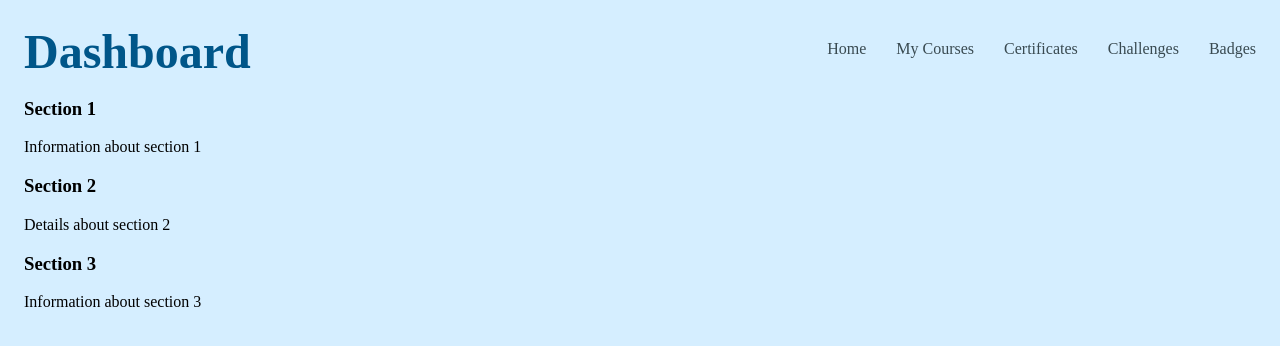
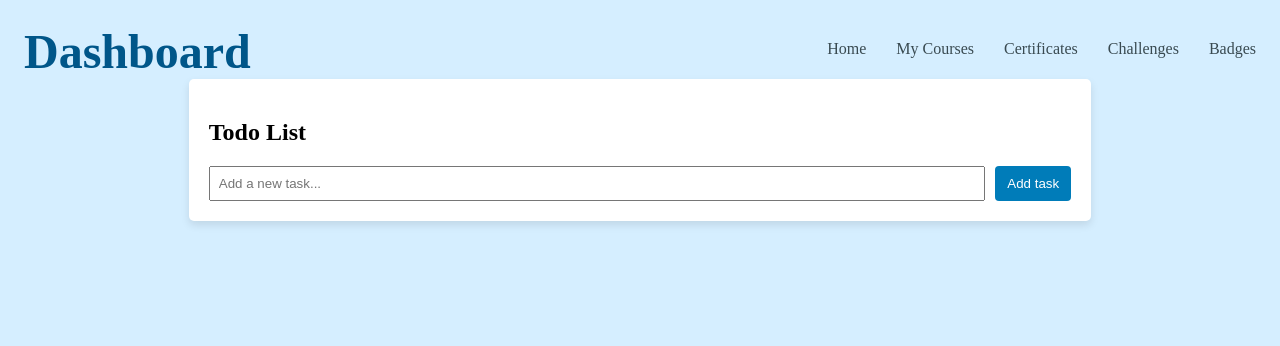
Before and after one commit to oduordaizy/10_days_of_reactjs, a React (Vite) app: page / in a window 1280 px wide. Shown: the top 346 px of the page. Built offline with nearby package versions, Linux system fonts and the light colour scheme.

Commit message:
Update: Called the TodoList component

```diff
--- a/src/App.tsx
+++ b/src/App.tsx
@@ -1,6 +1,7 @@
 import './App.css'
 import Card from './components/Card'
 import Navbar from './components/Navbar'
+import TodoList from './components/TodoList'
 
 function App() {
 
@@ -8,11 +9,10 @@ function App() {
     <>
      <Navbar />
 
-     <div className='mainContent'>
-        <Card title='Section 1' content='Information about section 1'/>
-        <Card title='Section 2' content='Details about section 2'/>
-        <Card title='Section 3' content='Information about section 3'/>
-     </div>
+      <TodoList />
+
+
+
 
 
     </>
```
